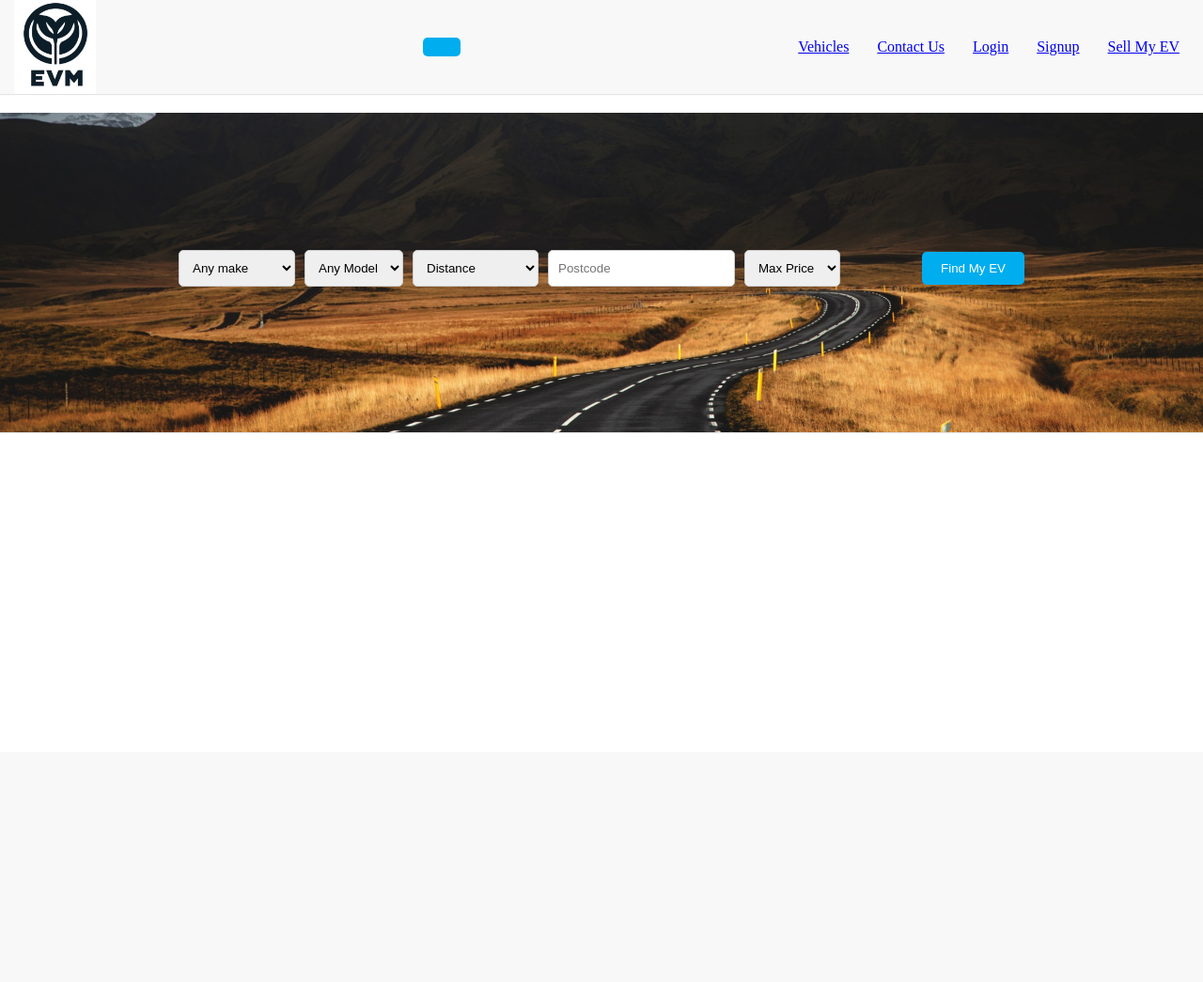
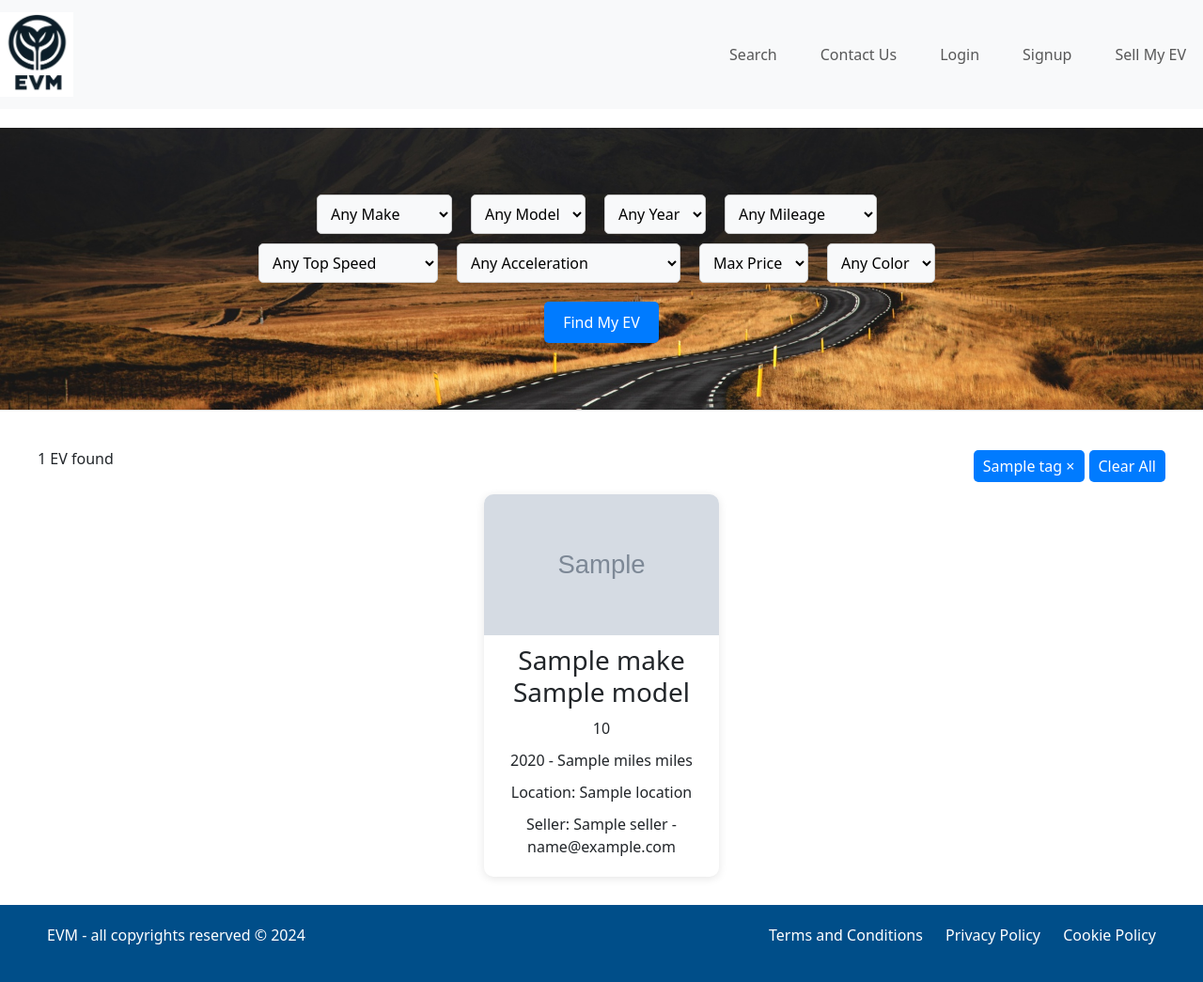
Before and after one commit to imran072/request-forum-app, a Flask app: template app/templates/search.html in a window 1280 px wide. Shown: the whole page at 94% size. Before the commit the page ends 461 px from the top, so only its background shows below. Run offline with Flask 3, Linux system fonts and the light colour scheme; the template is opened without the code that fills it: most values are stand-ins (such as "Sample title", 1, 10 or a date in 2020); grey boxes marked "Sample" are stand-in pictures.

Commit message:
added search functionality to search.html

```diff
--- a/app/app.py
+++ b/app/app.py
@@ -1,6 +1,12 @@
-from flask import Flask, render_template
+from flask import Flask, render_template, request
 
 app = Flask(__name__)
+
+cars = [
+    {"make": "Tesla", "model": "Model S 100D Long Range", "price": "£79,995", "year": 2019, "miles": 2000, "location": "Hitchin", "seller": "E-Cars", "email": "simon@thecaragents.com", "image": "Tesla_Model_S_100D_Long_Range.png"},
+    {"make": "Tesla", "model": "Model S E 85D", "price": "£47,995", "year": 2016, "miles": 32000, "location": "Humberston", "seller": "E-Cars", "email": "jdcleve@btopneworld.com", "image": "Tesla_Model_S_E_85D.png"},
+    {"make": "Tesla", "model": "Model S E 85D", "price": "£44,995", "year": 2016, "miles": 28000, "location": "Humberston", "seller": "E-Cars", "email": "jdcleve@btopneworld.com", "image": "Tesla_Model_S_E_85D.png"}
+]
 
 @app.route('/')
 def index():
@@ -16,9 +22,17 @@ def index():
 
     return render_template('index.html', makes=makes, distances=distances, prices=prices, ads=ads, brand_logos=brand_logos)
 
-@app.route('/search')
-def search():
-    return render_template('search.html')
+@app.route('/vehicles', methods=['GET'])
+def vehicles():
+    make = request.args.get('make', '')
+    model = request.args.get('model', '')
+    price = request.args.get('price', '')
+    # Add more filters as needed
+
+    filtered_cars = [car for car in cars if (make.lower() in car['make'].lower() or make == 'any') and
+                                           (model.lower() in car['model'].lower() or model == 'any') and
+                                           (price in car['price'] or price == 'any')]
+    return render_template('search.html', vehicles=filtered_cars)
 
 @app.route('/login')
 def login():
--- a/app/static/css/main_webpage.css
+++ b/app/static/css/main_webpage.css
@@ -103,20 +103,45 @@ section.search {
     margin-top: 20px;
   }
 
-  .search form {
+.search form {
     display: flex;
-    justify-content: space-between;
+    flex-direction: column;
+    justify-content: center;
     align-items: center;
+    gap: 10px;
+}
+
+.search .form-row {
+    display: flex;
+    flex-wrap: wrap;
+    gap: 10px;
+    justify-content: center;
     width: 100%;
-    max-width: 900px;
-    padding: 0 20px;
-  }
+}
 
-  .form-row {
-    display: flex;
-    justify-content: center;
-    margin-bottom: 10px;
-  }
+.search .find-button {
+    margin-top: 10px;
+}
+
+.search select {
+    padding: 8px 10px;
+    border: 1px solid #ccc;
+    border-radius: 5px;
+    background-color: #f8f9fa;
+}
+
+.search button {
+    padding: 10px 20px;
+    background-color: #007bff;
+    color: #fff;
+    border: none;
+    border-radius: 5px;
+    cursor: pointer;
+}
+
+.search button:hover {
+    background-color: #0056b3;
+}
 
   /* adjustments for smaller screens */
 @media (max-width: 768px) {
@@ -278,93 +303,93 @@ button:hover {
 
 
 /* Search.html filters */
-
-.filters {
-    float: left;
-    width: 20%;
-    padding: 20px;
-    background-color: #f2f2f2;
-    box-sizing: border-box;
+.vehicle-results {
+    margin: 20px;
+    padding: 10px;
+    border-radius: 10px;
+    background-color: rgba(255, 255, 255, 0.9);
 }
 
-.filter-group {
-    margin-bottom: 20px;
+.vehicle-summary {
+    display: flex;
+    justify-content: space-between;
+    align-items: center;
+    padding: 10px;
 }
 
-.filter-group h3 {
-    margin-top: 0;
+.tags {
+    display: flex;
+    gap: 5px;
 }
 
-.filter-group label,
-.filter-group input,
-.filter-group select {
-    display: block;
-    width: 100%;
-    margin-bottom: 5px;
+.tags button {
+    padding: 5px 10px;
+    background-color: #007bff;
+    color: #fff;
+    border: none;
+    border-radius: 5px;
+    cursor: pointer;
 }
 
-
-body, html {
-    height: 100%;
-    margin: 0;
+.sort-by {
+    display: flex;
+    align-items: center;
+    gap: 5px;
 }
 
-body {
+.sort-by select {
+    padding: 5px;
+    border: 1px solid #ccc;
+    border-radius: 5px;
+    background-color: #f8f9fa;
+}
+
+.vehicle-grid {
+    display: flex;
+    flex-wrap: wrap;
+    gap: 10px;
+    justify-content: center;
+}
+
+.vehicle-card {
     display: flex;
     flex-direction: column;
-    min-height: 100vh; /* Add this line */
+    width: 250px;
+    border-radius: 10px;
+    background-color: #fff;
+    box-shadow: 0 2px 10px rgba(0, 0, 0, 0.1);
+    overflow: hidden;
 }
 
-main {
-    flex: 1; /* Add this line */
+.vehicle-card img {
+    width: 100%;
+    height: 150px;
+    object-fit: cover;
 }
 
-footer {
-    flex-shrink: 0; /* Add this line */
+.vehicle-info {
+    padding: 10px;
+    text-align: center;
 }
 
-
-.accordion-button {
-    background-color: white;
-    color: black;
-    border: 1px solid #ccc;
-    border-radius: 0.25rem; /* Rounded corners for the button */
-    padding: 0.5rem 1rem; /* Padding around text */
-    font-size: 16px; /* Appropriate text size */
-    text-align: left; /* Align text to the left */
+.vehicle-info h3 {
+    margin-bottom: 10px;
 }
 
-.accordion-button:not(.collapsed) {
-    color: #0d6efd; /* Change text color when expanded */
-    background-color: #e9ecef; /* Slightly different background when active */
-    border-color: #ccc;
+.vehicle-info p {
+    margin-bottom: 10px;
 }
 
-.accordion-button:focus {
-    box-shadow: none; /* Remove focus outline to maintain the clean look */
+.vehicle-details {
+    display: flex;
+    justify-content: space-between;
+    margin-bottom: 10px;
+    font-weight: bold;
 }
 
-.accordion-body {
-    padding: 1rem; /* Padding inside the collapsible body */
+.contact-info {
+    display: flex;
+    flex-direction: column;
+    font-size: 0.9em;
+    color: #555;
 }
-
-.select-custom {
-    display: block;
-    width: 100%; /* Full width */
-    padding: 0.375rem 0.75rem; /* Padding inside the select box */
-    font-size: 1rem; /* Font size */
-    font-weight: 400; /* Font weight */
-    line-height: 1.5; /* Line height */
-    color: #495057; /* Text color */
-    background-color: #fff; /* Background color */
-    background-clip: padding-box;
-    border: 1px solid #ced4da; /* Border color */
-    appearance: none; /* Remove default styles */
-    border-radius: 0.25rem; /* Rounded borders */
-    margin-bottom: 1rem; /* Space below each select */
-}
-
-/* Custom arrow */
-.select-custom::-ms-expand {
-    display: none; /* For IE11 and below */
-}
--- a/app/static/js/scripts.js
+++ b/app/static/js/scripts.js
@@ -1,7 +1,14 @@
 document.addEventListener('DOMContentLoaded', function() {
     var makeSelect = document.getElementById('make');
     var modelSelect = document.getElementById('model');
+    var yearSelect = document.getElementById('year');
+    var mileageSelect = document.getElementById('mileage');
+    var topSpeedSelect = document.getElementById('top_speed');
+    var accelerationSelect = document.getElementById('acceleration');
+    var priceSelect = document.getElementById('price');
+    var colorSelect = document.getElementById('color');
 
+    // Car Models Data
     var carModels = {
         'Audi': ['Q4 e-tron', 'SQ8 e-tron', 'Q8 e-tron', 'e-tron GT'],
         'Bentley': ['Bentayga', 'Bentayga A', 'Bentayga Azure', 'Bentayga S'],
@@ -15,7 +22,7 @@ document.addEventListener('DOMContentLoaded', function() {
         'Honda': ['Prologue'],
         'Hyundai': ['Ioniq 5', 'Ioniq 6', 'Kona EV', 'Ioniq 7'],
         'JAC Motors': ['e-J7', 'e-JS4', 'e-JS1'],
-        'Jaguar':['i-PACE'],
+        'Jaguar': ['i-PACE'],
         'Kia': ['Niro', 'EV6', 'EV9'],
         'Lexus': ['UX', 'RZ', 'LBX', 'NX'],
         'Maserati': ['Grecale Folgore', 'GranTurismo Folgore'],
@@ -23,20 +30,21 @@ document.addEventListener('DOMContentLoaded', function() {
         'Mercedes-Benz': ['EQE Sedan', 'EQA', 'EQV', 'EQS SUV'],
         'MG': ['ZS', 'HS'],
         'Mitsubishi': ['Outlander', 'Eclipse Cross'],
-        'Nissan': ['QASHQAI', 'X-TRAIL','LEAF'],
+        'Nissan': ['QASHQAI', 'X-TRAIL', 'LEAF'],
         'Peugeot': ['E-208', 'E-308', 'E-2008', 'E-Partner'],
         'Porsche': ['Taycan', 'Taycan 4 Cross Turismo'],
         'Opel': ['Corsa', 'Mokka'],
         'Renault': ['Megane', 'Kangoo'],
         'Suzuki': ['eVX'],
         'Tesla': ['Model S', 'Model X', 'Model 3', 'Model Y'],
-        'Toyota': ['RAV4', 'Corolla', 'Camry', 'Prius','bZ4X','C-HR','Yaris','Kluger'],
+        'Toyota': ['RAV4', 'Corolla', 'Camry', 'Prius', 'bZ4X', 'C-HR', 'Yaris', 'Kluger'],
         'Volvo': ['C40', 'EX30', 'EX90', 'XC40'],
         'Volkswagen': ['ID.4', 'ID.5', 'ID.Buzz']
     };
 
+    // Populate Model Dropdown
     makeSelect.onchange = function() {
-        modelSelect.length = 1; // goes back to default option
+        modelSelect.length = 1; // Reset to default option
 
         var selectedMake = makeSelect.value;
 
@@ -46,33 +54,42 @@ document.addEventListener('DOMContentLoaded', function() {
                 modelSelect.add(option);
             });
         }
-        // distance
-        document.getElementById('distance').onchange = function() {
-        console.log('Distance changed to: ' + this.value + ' km');
     };
-     };
+
+    // Example of populating other dropdowns (e.g., years)
+    var years = [2018, 2019, 2020, 2021, 2022, 2023];
+    years.forEach(function(year) {
+        var option = new Option(year, year);
+        yearSelect.add(option);
     });
 
-// ev ads
-document.addEventListener('DOMContentLoaded', function() {
-    const evSlider = document.querySelector('.ev-ads-slider .slide');
-    const ads = Array.from(evSlider.querySelectorAll('.ad'));
-    const slideInterval = setInterval(shiftAd, 5000);
-
-    function shiftAd() {
-        evSlider.appendChild(ads.shift()); // Move the first ad to the end
-        ads.push(evSlider.lastElementChild); // Keep the array updated
-    }
+    var mileageOptions = [5000, 10000, 15000, 20000, 25000, 30000, 35000, 40000];
+    mileageOptions.forEach(function(mile) {
+        var option = new Option(mile + " km", mile);
+        mileageSelect.add(option);
     });
 
-// brand logo slider
-document.addEventListener('DOMContentLoaded', function() {
-    const slider = document.querySelector('.brand-slider .slide');
-    const logos = Array.from(slider.querySelectorAll('img'));
-    const slideInterval = setInterval(shiftLogo, 3000);
+    var topSpeedOptions = [120, 130, 140, 150, 160, 170, 180, 200];
+    topSpeedOptions.forEach(function(speed) {
+        var option = new Option(speed + " km/h", speed);
+        topSpeedSelect.add(option);
+    });
 
-    function shiftLogo() {
-        slider.appendChild(logos.shift());
-        logos.push(slider.lastElementChild); // updates the array
-    }
+    var accelerationOptions = [6, 5.5, 5, 4.5, 4, 3.5, 3];
+    accelerationOptions.forEach(function(acc) {
+        var option = new Option("0-100 km/h in " + acc + " seconds", acc);
+        accelerationSelect.add(option);
     });
+
+    var priceOptions = [20000, 30000, 40000, 50000, 60000, 70000, 80000, 90000];
+    priceOptions.forEach(function(price) {
+        var option = new Option("$" + price, price);
+        priceSelect.add(option);
+    });
+
+    var colorOptions = ['Black', 'White', 'Red', 'Blue', 'Silver', 'Grey'];
+    colorOptions.forEach(function(color) {
+        var option = new Option(color, color);
+        colorSelect.add(option);
+    });
+});
--- a/app/templates/navbar.html
+++ b/app/templates/navbar.html
@@ -1,14 +1,13 @@
-    <header>
 <nav class="navbar navbar-expand-lg navbar-light bg-light">
     <a href="{{ url_for('index') }}">
-            <img src="{{ url_for('static', filename='../static/img/Website_Logo.png') }}" alt="EV Marketplace" id="website_logo" class="navbar-brand">
+        <img src="{{ url_for('static', filename='img/Website_Logo.png') }}" alt="EV Marketplace" id="website_logo" class="navbar-brand">
     </a>
     <button class="navbar-toggler" type="button" data-bs-toggle="collapse" data-bs-target="#navbarNav" aria-controls="navbarNav" aria-expanded="false" aria-label="Toggle navigation">
         <span class="navbar-toggler-icon"></span>
     </button>
     <div class="collapse navbar-collapse" id="navbarNav">
         <ul class="navbar-nav me-auto mb-2 mb-lg-0">
-                <li class="nav-item"><a class="nav-link" href="{{ url_for('search') }}">Vehicles</a></li>
+            <li class="nav-item"><a class="nav-link" href="{{ url_for('vehicles') }}">Search</a></li>
             <li class="nav-item"><a class="nav-link" href="{{ url_for('contactus') }}">Contact Us</a></li>
             <li class="nav-item"><a class="nav-link" href="{{ url_for('login') }}">Login</a></li>
             <li class="nav-item"><a class="nav-link" href="{{ url_for('signup') }}">Signup</a></li>
@@ -16,4 +15,3 @@
         </ul>
     </div>
 </nav>
-</header>
--- a/app/templates/search.html
+++ b/app/templates/search.html
@@ -1,43 +1,18 @@
-<!DOCTYPE html>
-<html lang="en">
-<head>
-    <meta charset="UTF-8">
-    <meta name="viewport" content="width=device-width, initial-scale=1.0">
-    <title>Vehicles Search</title>
-    <link rel="stylesheet" href="{{ url_for('static', filename='css/main_webpage.css') }}">
-</head>
-<body>
-    <!-- nav bar -->
-    <header>
-        <nav class="navbar navbar-expand-lg navbar-light bg-light">
-            <a href="{{ url_for('index') }}">
-                <img src="{{ url_for('static', filename='img/Website_Logo.png') }}" alt="EV Marketplace" id="website_logo" class="navbar-brand">
-            </a>
-            <button class="navbar-toggler" type="button" data-bs-toggle="collapse" data-bs-target="#navbarNav" aria-controls="navbarNav" aria-expanded="false" aria-label="Toggle navigation">
-                <span class="navbar-toggler-icon"></span>
-            </button>
-            <div class="collapse navbar-collapse" id="navbarNav">
-                <ul class="navbar-nav me-auto mb-2 mb-lg-0">
-                    <li class="nav-item"><a class="nav-link" href="{{ url_for('search') }}">Vehicles</a></li>
-                    <li class="nav-item"><a class="nav-link" href="#">Contact Us</a></li>
-                    <li class="nav-item"><a class="nav-link" href="{{ url_for('login') }}">Login</a></li>
-                    <li class="nav-item"><a class="nav-link" href="{{ url_for('signup') }}">Signup</a></li>
-                    <li class="nav-item"><a class="nav-link" href="#" class="sell">Sell My EV</a></li>
-                </ul>
-            </div>
-        </nav>
-    </header>
+{% extends 'default.html' %}
 
+{% block title %}Vehicles - EV Marketplace{% endblock %}
+
+{% block content %}
 <!-- search bar -->
 <main class="flex-grow-1">
     <section class="search"
     style="background-image: url('{{ url_for('static', filename='img/background.jpg') }}');
     background-size: cover;
     background-position: center;">
-            <form>
-                <div class="form-row">
+        <form method="get" action="{{ url_for('vehicles') }}">
+            <div class="form-row row-1">
                 <select name="make" id="make">
-                        <option value="any" selected>Any make</option>
+                    <option value="any" selected>Any Make</option>
                     {% for make in makes %}
                         <option value="{{ make }}">{{ make }}</option>
                     {% endfor %}
@@ -45,26 +20,80 @@
                 <select name="model" id="model">
                     <option value="any">Any Model</option>
                 </select>
-                    <select name="distance" id="distance">
-                        <option value="distance">Distance</option>
-                        {% for dist in distances %}
-                            <option value="{{ dist }}">{{ dist }} km</option>
+                <select name="year" id="year">
+                    <option value="any" selected>Any Year</option>
+                    {% for yr in years %}
+                        <option value="{{ yr }}">{{ yr }}</option>
                     {% endfor %}
                 </select>
-
-                    <input type="text" name="postcode" placeholder="Postcode">
+                <select name="mileage" id="mileage">
+                    <option value="any" selected>Any Mileage</option>
+                    {% for mile in mileage %}
+                        <option value="{{ mile }}">{{ mile }} km</option>
+                    {% endfor %}
+                </select>
+            </div>
+            <div class="form-row row-2">
+                <select name="top_speed" id="top_speed">
+                    <option value="any" selected>Any Top Speed</option>
+                    {% for speed in top_speed %}
+                        <option value="{{ speed }}">{{ speed }} km/h</option>
+                    {% endfor %}
+                </select>
+                <select name="acceleration" id="acceleration">
+                    <option value="any" selected>Any Acceleration</option>
+                    {% for acc in acceleration %}
+                        <option value="{{ acc }}">0-100 km/h in {{ acc }} seconds</option>
+                    {% endfor %}
+                </select>
                 <select name="price" id="price">
-                        <option value="max_price">Max Price</option>
+                    <option value="any" selected>Max Price</option>
                     {% for price in prices %}
                         <option value="{{ price }}">${{ price }}</option>
                     {% endfor %}
                 </select>
+                <select name="color" id="color">
+                    <option value="any" selected>Any Color</option>
+                    {% for color in colors %}
+                        <option value="{{ color }}">{{ color }}</option>
+                    {% endfor %}
+                </select>
             </div>
-                <div class="form-row">
+            <div class="form-row find-button">
                 <button type="submit">Find My EV</button>
             </div>
         </form>
     </section>
-    </main>
+
+    <!-- Display Filtered Cars -->
+    {% if vehicles %}
+    <section class="vehicle-results">
+        <div class="vehicle-summary">
+            <p>{{ vehicles|length }} EV{{ 's' if vehicles|length > 1 else '' }} found</p>
+            <div class="tags">
+                {% for tag in tags %}
+                    <button>{{ tag }} <span>&times;</span></button>
+                {% endfor %}
+                <button>Clear All</button>
+            </div>
+        </div>
+        <div class="vehicle-grid">
+            {% for vehicle in vehicles %}
+            <div class="vehicle-card">
+                <img src="{{ url_for('static', filename='img/car_models/' + vehicle['image']) }}" alt="{{ vehicle['model'] }}">
+                <div class="vehicle-info">
+                    <h3>{{ vehicle['make'] }} {{ vehicle['model'] }}</h3>
+                    <p>{{ vehicle['price'] }}</p>
+                    <p>{{ vehicle['year'] }} - {{ vehicle['miles'] }} miles</p>
+                    <p>Location: {{ vehicle['location'] }}</p>
+                    <p>Seller: {{ vehicle['seller'] }} - {{ vehicle['email'] }}</p>
+                </div>
+            </div>
+            {% endfor %}
+        </div>
+    </section>
+    {% endif %}
+{% endblock %}
+<script src="{{ url_for('static', filename='js/scripts.js') }}"></script>
 </body>
 </html>
```
Also changed, not shown: app/templates/footer.html (line endings or trailing spaces). Lines whose indentation alone changed are shown as unchanged.
